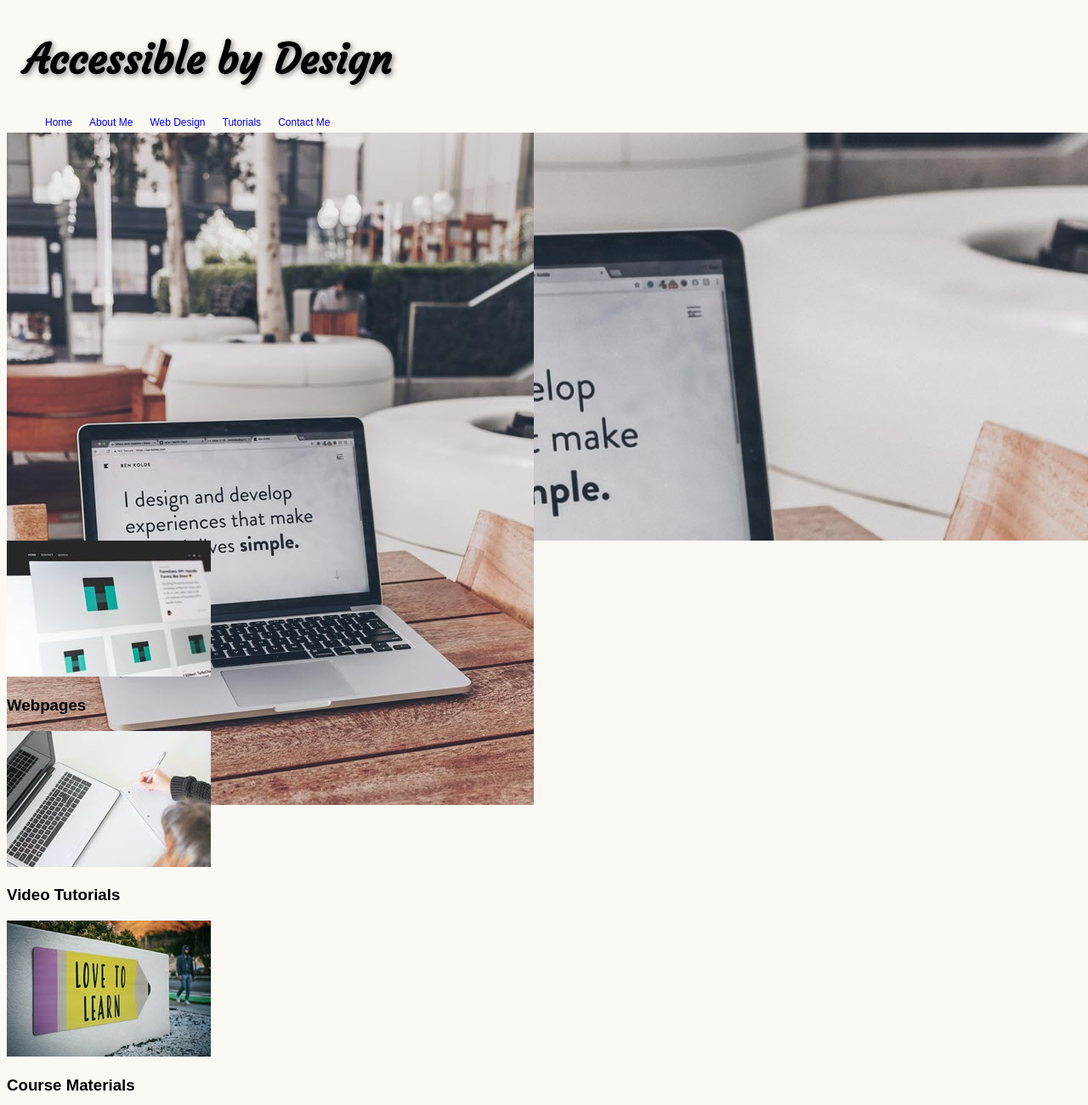
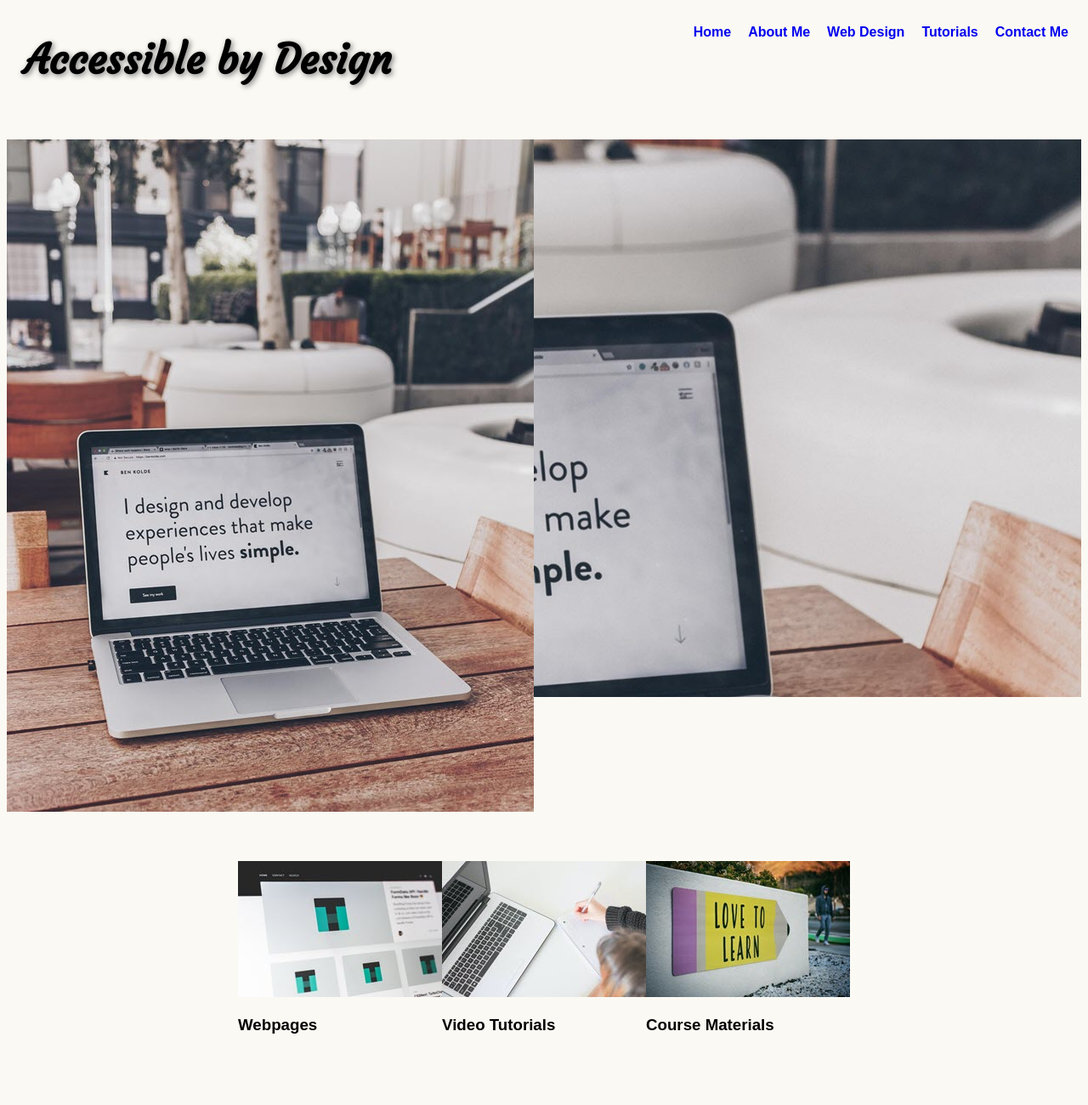
Before and after one commit to nburgessr73/resumeAssignment, a plain HTML site: page Design-Portfolio/indexPortfolio.html in a window 1280 px wide. Shown: the top 1300 px of the page at 85% size. Drawn offline with Linux system fonts and the light colour scheme; files whose address does not match are found by name.

Commit message:
Add changes to CSS
Progressively working on this project. Changes are slight be significant for the long haul.

```diff
--- a/Design-Portfolio/css/cssPortfolio.css
+++ b/Design-Portfolio/css/cssPortfolio.css
@@ -1,48 +1,42 @@
 html {
     box-sizing: border-box;
 }
+
 *, *:before, *:after {
     box-sizing: inherit;
 }
-.site {
-    width: 100%;
+body {
+    padding: 0;
     font-family: "Montserrat", sans-serif;
     background-color:#fbf9f3;
     color: black;
 }
-    /* add the grid */
-.site {
-    display: grid;
-    grid-template-columns:
-    grid-template-rows: 10em 30em 40em 10em;
-    /*
-    grid-template-areas:
-    "title nav nav"
-    "banner banner banner"
-    "card card card"
-    "footer";
-    */
-}
-.nav {
-    grid-column: 3/4;
-    grid-row: 1;
-   }
 
 #navMenu a{
     text-decoration-line: none;
-   }
-#navMenu {
     list-style: none;
+}
+
+.card {
+    list-style: none;
+    border: 7px solid black;
+    text-align: center;
+    background-color: white;
+    margin: 20px;
+    float: left;
+
 
 }
-#navMenu li{
+#navMenu li {
     display: inline;
     padding: 5px;
     border-radius: 3px;
     margin-right: 10px;
     text-decoration-line: none;
     float: left;
-    font-size: .75em;
+    font-size: 1em;
+    font-family: arial, sans-serif;
+    font-weight: bold;
 
 }
 #navMenu li .dropMenu {
@@ -51,21 +45,19 @@ html {
     text-decoration-line: none;
     position: absolute;
     width: 130px;
-    left: -999em;
-    }
+    left: -1199em;
+}
 #navMenu li:hover .dropMenu {
     left: auto;
-      }
+}
 
 .banner {
     background-image: url("../images/ben-kolde-1420x1811.jpg");
     background-size: cover;
     background-position: center;
     background-repeat: no-repeat;
-    height: 30em;
-    background-position: center;
-    grid-row: 2/3;
-    grid-column: 1/5;
+    height: 41em;
+    width: 100%;
 }
 
 header h1 {
@@ -75,22 +67,11 @@ header h1 {
     text-align: left;
     padding-left: 20px;
 }
+
 @font-face {
     font-family: "Courgette-Regular";
     src: url("/css/Courgette-Regular.ttf");
 }
-.card1 {
-   grid-row: 3/4;
-    grid-column: 1/2;
-      }
-.card2 {
-   grid-row: 3/4;
-    grid-column: 2/3;
-     }
-.card3 {
-   grid-row: 3/4;
-    grid-column: 3/4;
-       }
 
 .mediaIcon {
     text-decoration-line: none;
@@ -101,16 +82,91 @@ header h1 {
     width: 40px;
     height: 40px;
 }
-
-/* Contact styles
-____________________________*/
-
 .footer {
     text-align: center;
     padding: 20px;
     background-color: #E4E4E4;
     font-size: .75em;
-    grid-column: 1/5;
-    grid-row: 3;
+   }
+/* CSS Grid and Flexbox - Mobile Viewports*/
+
+@supports (grid-area: auto) {
+    @media screen and (min-width: 20em){
+
+.site {
+    display: grid;
+    grid-template-columns: repeat(2,1fr);
+    grid-template-rows: 10% auto;
+}
+.title {
+    grid-column: 1/3;
+    grid-row: 1/2;
+    display: flex;
+    flex-wrap: wrap;
+    justify-content: center;
+}
+.nav {
+    grid-column: 2/3;
+    grid-row: 1/2;
+   }
+ .main {
+    grid-row: 2/3;
+    grid-column: 1/3;
+    display: grid;
+    grid-template-columns: 1;
+    grid-template-rows: 30% repeat(3, 2fr) 10%;
+}
+.banner {
+    grid-column: 1/3;
+    grid-row: 1/2;
+    }
+.projects {
+    grid-row: 2/4;
+    grid-column: 1/2;
+ }
+
+.footer {
+    grid-row: 5/6;
+}
+    }}
+
+/* Larger Viewports */
+@supports (grid-area: auto) {
+    @media screen and (min-width: 50em){
+
+.site {
+    max-width: none;
+    display: grid;
+    grid-template-columns: repeat(2,1fr);
+    grid-template-rows: 10% auto;
+        }
+.title {
+    grid-column: 1/3;
+    grid-row: 1/2;
+    display: flex;
+    justify-content: space-between;
+}
+
+.main {
+    display: grid;
+    grid-template-columns: repeat(5, 1fr);
+    grid-template-rows: 10em 30em 40em 10em;
 
 }
+.banner {
+    grid-column: 1/6;
+    grid-row: 1/2;
+    }
+.projects {
+    grid-row: 3;
+    grid-column: 1/6;
+    display: flex;
+    align-items: center;
+   justify-content: center;
+          }
+.footer {
+    grid-row: 4;
+    grid-column: 1/6
+
+}
+    }}
```
